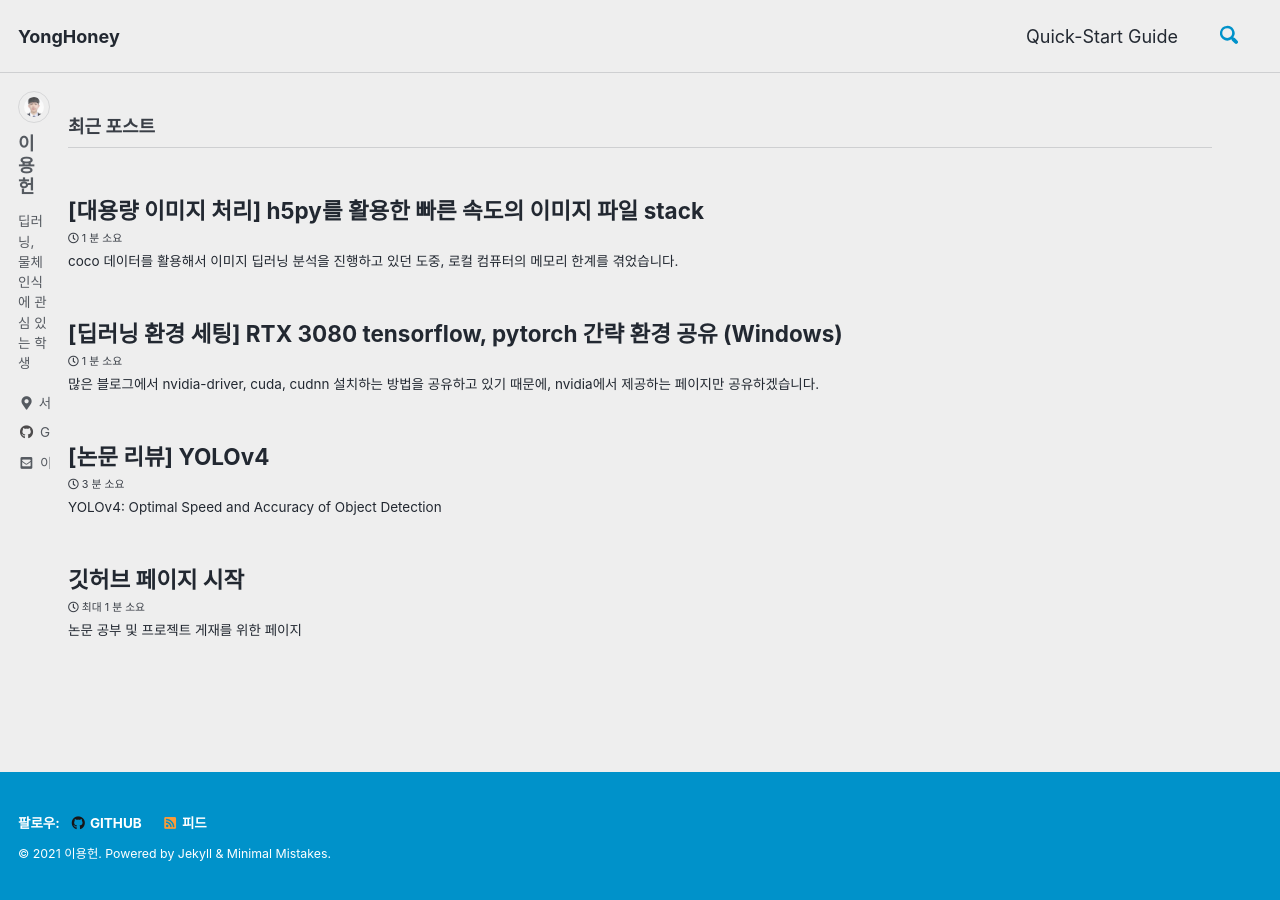
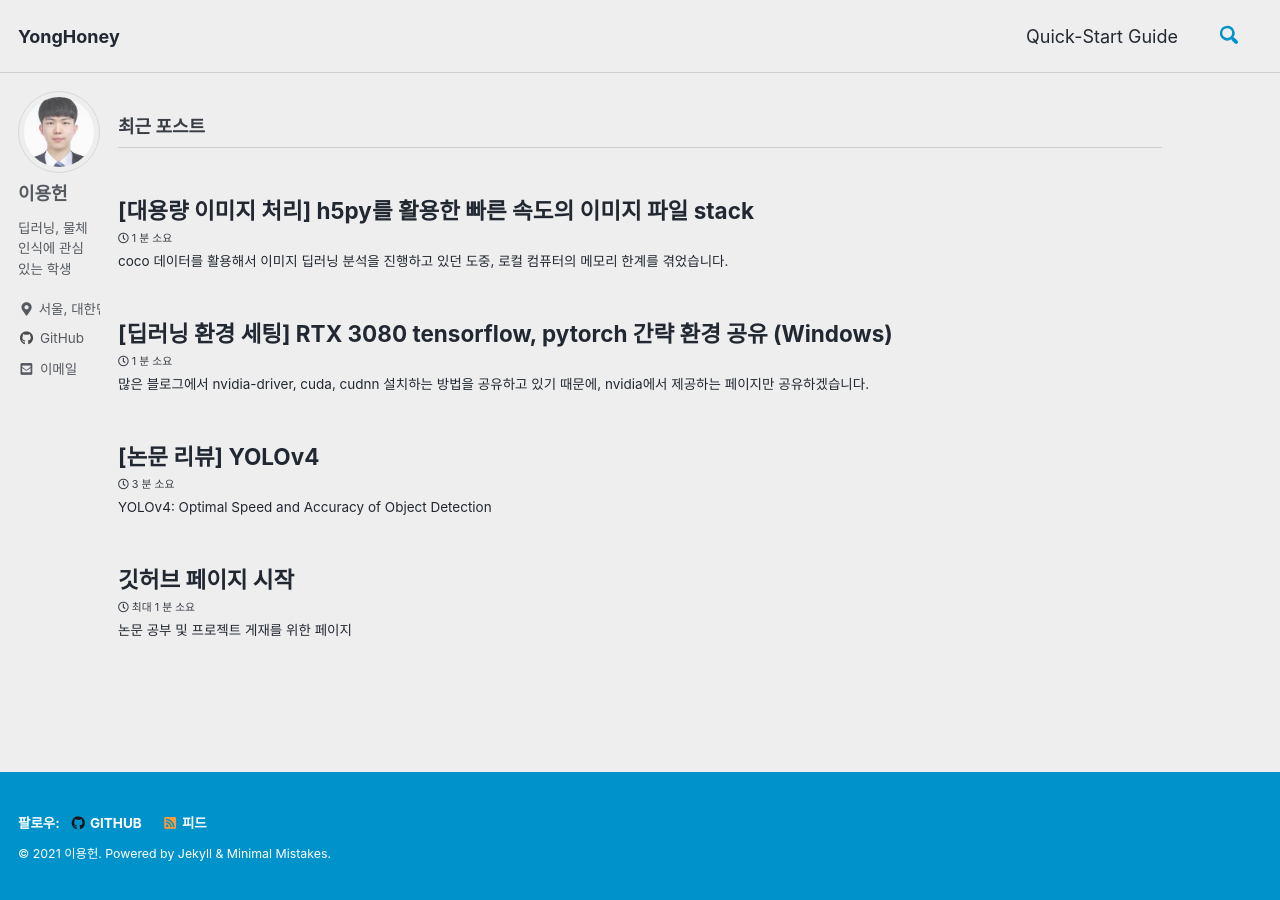
Before and after one commit to yonghoney/yonghoney.github.io, a Jekyll site: the page built from index.html, in a window 1280 px wide. Built offline with Jekyll 4.4.1, drawn with Linux system fonts in a browser that asks for light colours; cached includes are drawn as plain includes; the list of posts is cut into pages by our own code.

Commit message:
Update _variables.scss

```diff
--- a/_sass/minimal-mistakes/_variables.scss
+++ b/_sass/minimal-mistakes/_variables.scss
@@ -150,8 +150,8 @@ $max-width: $x-large !default;
 /*
    Grid
    ========================================================================== */
-$right-sidebar-width-narrow: 200px !default;
-$right-sidebar-width: 50px !default;
+$right-sidebar-width-narrow: 50px !default;
+$right-sidebar-width: 100px !default;
 $right-sidebar-width-wide: 50px !default;
 // $right-sidebar-width-narrow: 200px !default;
 // $right-sidebar-width: 300px !default;
```
